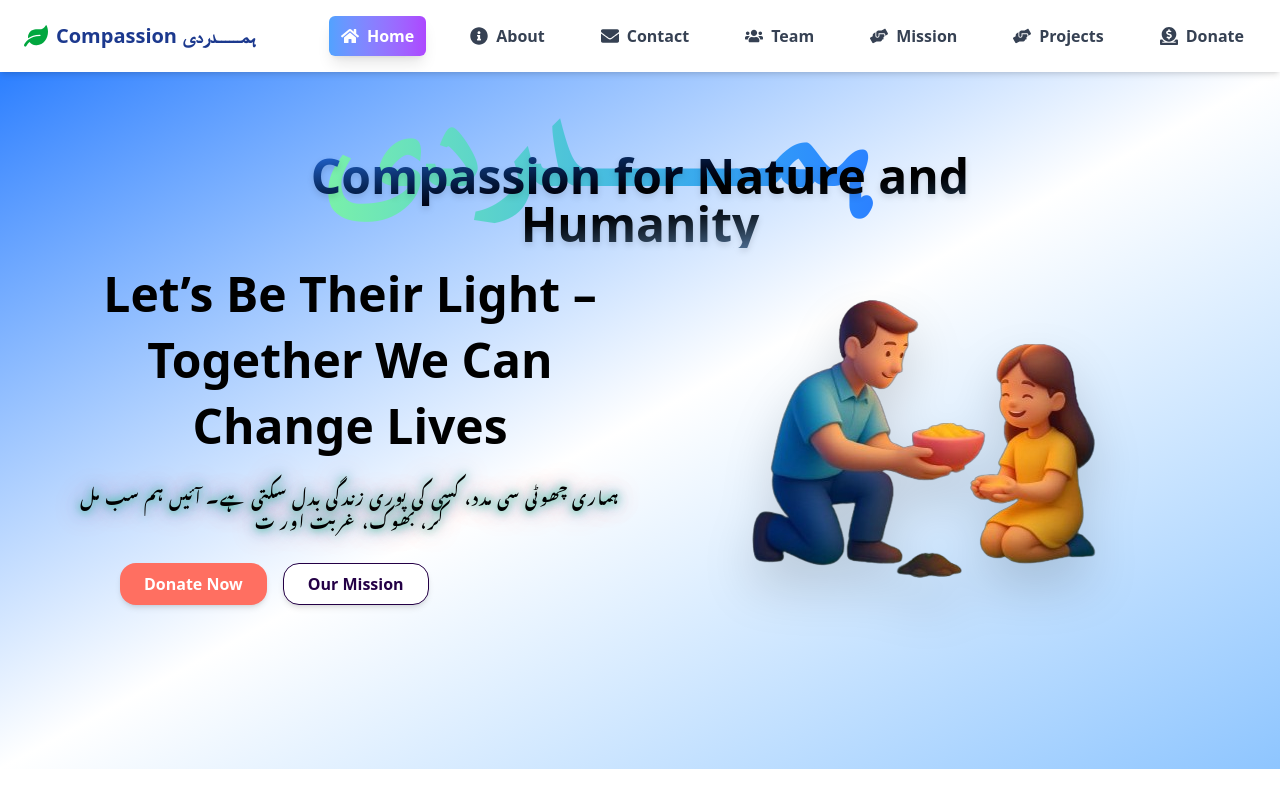
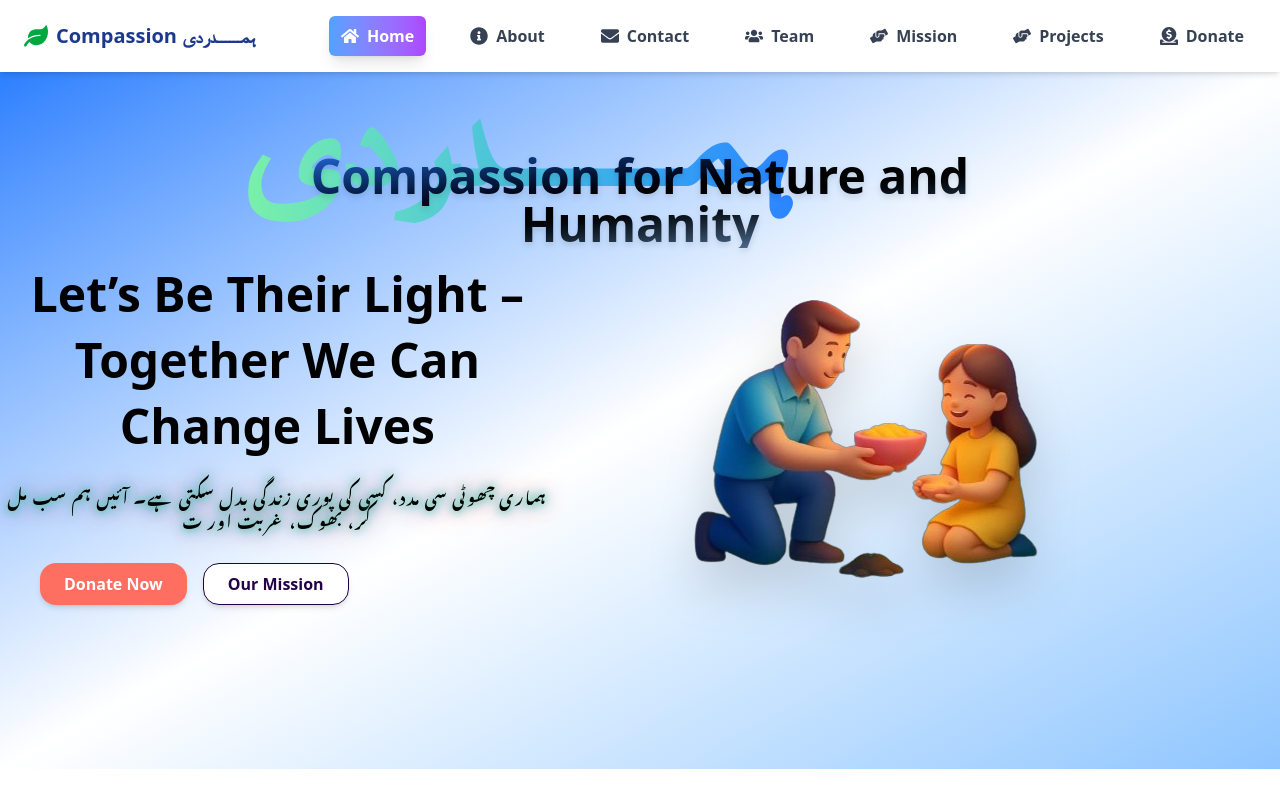
Before and after one commit to AloneCoder199/CFNH, a React (Vite) app: page / in a window 1280 px wide. Shown: the top 800 px of the page. Built offline with nearby package versions, Linux system fonts and the light colour scheme; a web font is replaced by a local one.

Commit message:
Fixed image import and path issue

```diff
--- a/src/Pages/Home.jsx
+++ b/src/Pages/Home.jsx
@@ -78,7 +78,7 @@ const HeroSection = () => {
   return (
 
     <>
-    <section className="relative flex flex-col-reverse md:flex-row items-center justify-between px-6 md:px-20 py-16 bg-gradient-to-br from-blue-500 via-white to-blue-300   overflow-hidden mb-10">
+    <section className="relative flex flex-col-reverse md:flex-row items-center justify-between px-6 md:px-20 py-16 bg-gradient-to-br from-blue-500 via-white to-blue-300   overflow-hidden mb-10 md:pl-0 pl-8 pr-8 md:pr-0">
       {/* BACKGROUND TEXT */}
 <div className="inset-0 flex flex-col ">
      <div className='releative top-0 left-0 w-full h-full'>
```
